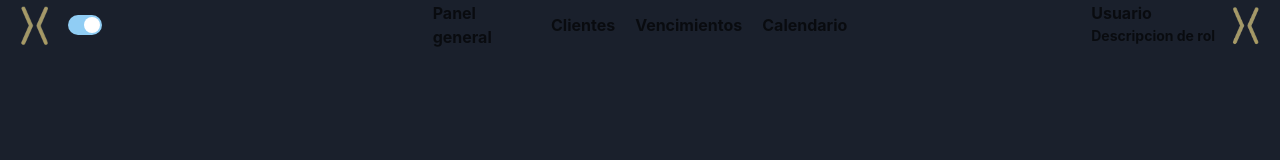
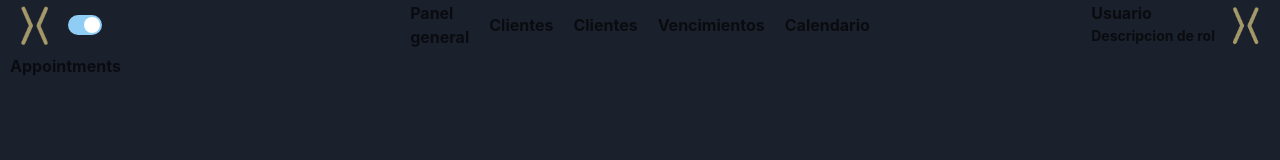
Before and after one commit to teodelcastillo/ProjectManagerFront, a React (Vite) app: page /appointments in a window 1280 px wide. Shown: the top 160 px of the page. Built offline with nearby package versions, Linux system fonts and the light colour scheme.

Commit message:
Creating all general pages

```diff
--- a/src/App.tsx
+++ b/src/App.tsx
@@ -5,6 +5,10 @@ import {
 } from "react-router-dom";
 import WorkDashboard from "./pages/WorkDashboard";
 import Layout from "./pages/Layout";
+import Clients from "./pages/Clients";
+import Calendar from "./pages/Calendar";
+import Appointments from "./pages/Appointments";
+import { Projects } from "./pages/Projects";
 
 
 function App() {
@@ -17,6 +21,22 @@ function App() {
             path="/"
             element={<WorkDashboard />}
           />
+          <Route
+            path="/clients"
+            element={<Clients />}
+          />
+          <Route
+            path="/projects"
+            element={<Projects />}
+          />
+          <Route
+            path="/appointments"
+            element={<Appointments />}
+          />
+          <Route
+            path="/calendar"
+            element={<Calendar />}
+          />
         </Routes>
       </Layout>
     </Router>
--- a/src/components/NavBar.tsx
+++ b/src/components/NavBar.tsx
@@ -1,4 +1,5 @@
 import {  Avatar, Box, Flex, HStack, Image, Link, Text } from '@chakra-ui/react'
+import { Link as ReactRouterLink } from 'react-router-dom'
 import ThemeSwitch from './ThemeSwitch'
 
 
@@ -10,10 +11,11 @@ const NavBar = () => {
         <ThemeSwitch />
       </HStack>
       <HStack justify={'center'} gap={5} w={'33%'}>
-        <Link>Panel general</Link>
-        <Link>Clientes</Link>
-        <Link>Vencimientos</Link>
-        <Link>Calendario</Link>
+        <Link as={ReactRouterLink} to={'/'}>Panel general</Link>
+        <Link as={ReactRouterLink} to={'/clients'}>Clientes</Link>
+        <Link as={ReactRouterLink} to={'/projects'}>Clientes</Link>
+        <Link as={ReactRouterLink} to={'/appointments'}>Vencimientos</Link>
+        <Link as={ReactRouterLink} to={'/calendar'}>Calendario</Link>
       </HStack>
       <HStack w={'33%'} justify={'flex-end'}>
       <Flex>
--- /dev/null
+++ b/src/pages/Appointments.tsx
@@ -0,0 +1,9 @@
+import React from 'react'
+
+const Appointments = () => {
+  return (
+    <div>Appointments</div>
+  )
+}
+
+export default Appointments
--- /dev/null
+++ b/src/pages/Calendar.tsx
@@ -0,0 +1,9 @@
+import React from 'react'
+
+const Calendar = () => {
+  return (
+    <div>Calendario</div>
+  )
+}
+
+export default Calendar
--- /dev/null
+++ b/src/pages/Clients.tsx
@@ -0,0 +1,9 @@
+import React from 'react'
+
+const Clients = () => {
+  return (
+    <div>Clients</div>
+  )
+}
+
+export default Clients
--- /dev/null
+++ b/src/pages/Projects.tsx
@@ -0,0 +1,7 @@
+import React from 'react'
+
+export const Projects = () => {
+  return (
+    <div>Projects</div>
+  )
+}
```
Also changed, not shown: src/pages/Home.tsx (added, +9 -0 lines).
